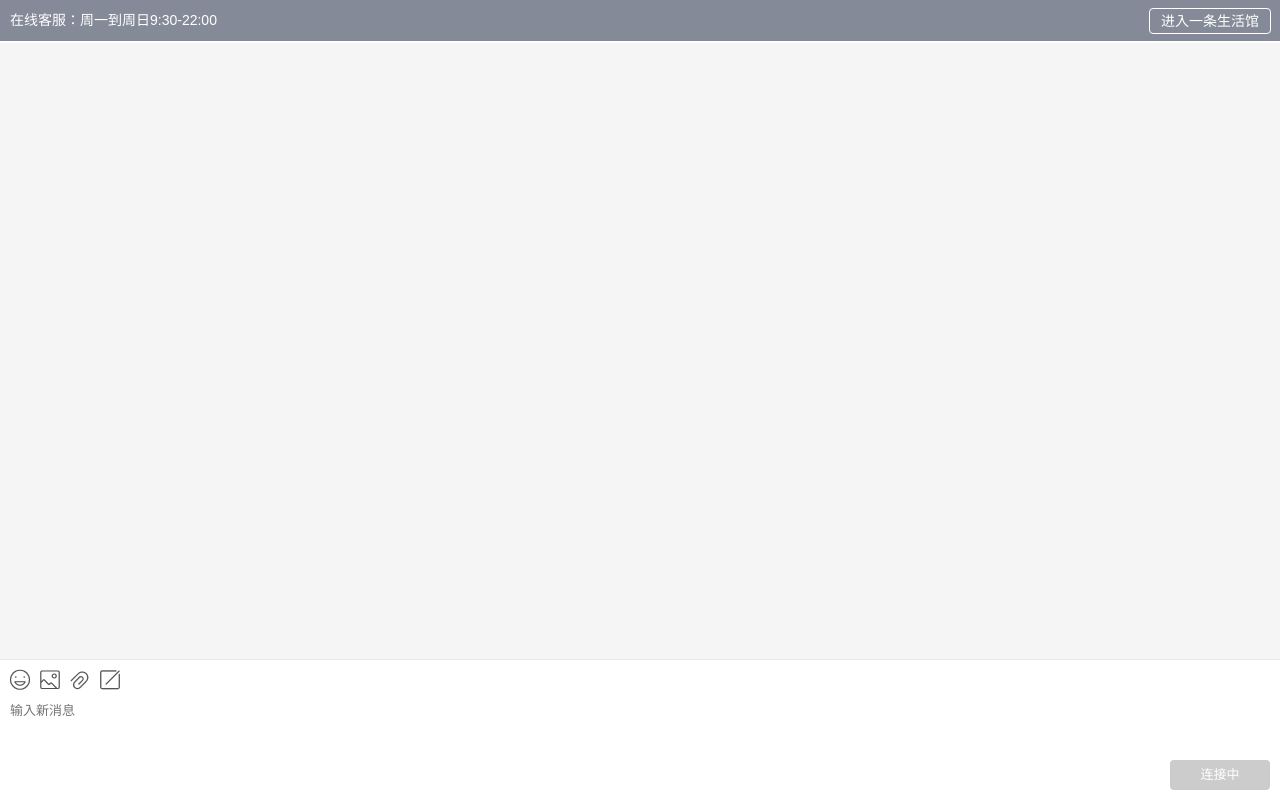
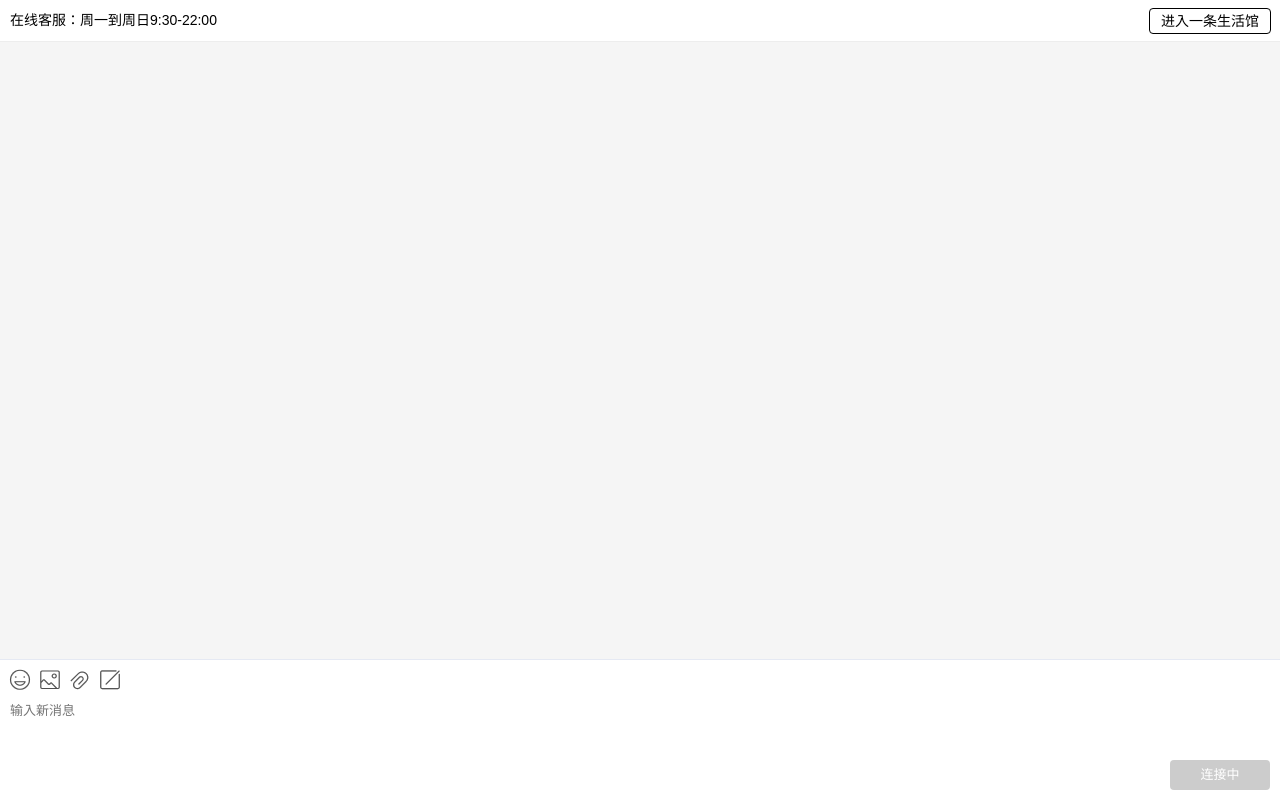
Before and after one commit to Raincle/yit_fe_kefu, a website: page static/tpl/im.html in a window 1280 px wide. Drawn offline with Linux system fonts and the light colour scheme; files that its build step writes are made by us from their sources; files whose address does not match are found by name.

Commit message:
更新header样式

```diff
--- a/static/css/src/body.scss
+++ b/static/css/src/body.scss
@@ -1,7 +1,7 @@
 /* 消息窗 */
 .em-widgetBody-wrapper {
 	position: absolute;
-	top: 43px;
+	top: 42px;
 	bottom: 140px;
 	background-color: rgb(245,245,245);
 	width: 100%;
--- a/static/css/src/header.scss
+++ b/static/css/src/header.scss
@@ -48,6 +48,7 @@
 	// border-top-right-radius: 4px;
 	// box-shadow: 0 1px 1px rgba(255, 255, 255, .3) inset;
 	cursor: default;
+	border-bottom: 1px solid #ededed;
 }
 .em-widgetHeader-portrait {
 	display: none;
@@ -83,7 +84,7 @@
 }
 .em-widgetHeader-workTime {
 	padding: 0 10px;
-	color: white;
+	color: black;
 }
 .em-widgetHeader-back {
 	position: absolute;
@@ -92,10 +93,10 @@
 	width: 80px;
 	height: 24px;
 	border-radius: 4px;
-	border: 1px solid white;
+	border: 1px solid black;
 	text-align: center;
 	line-height: 24px;
-	color: white;
+	color: black;
 
 	&:hover {
 		cursor: pointer;
--- a/static/css/src/mobile.scss
+++ b/static/css/src/mobile.scss
@@ -15,7 +15,6 @@
 		text-overflow: ellipsis;
 		white-space: nowrap;
 		max-width: 80%;
-		background-color: rgb(133,138,152);
 		padding: 0 10px;
 	}
 	.em-widgetBody-wrapper {
--- a/static/tpl/im.html
+++ b/static/tpl/im.html
@@ -19,7 +19,7 @@
 		<div id="em-kefu-webim-chat" class="em-widget-wrapper hide">
 
 			<!-- 标题栏 -->
-			<div id="em-widgetHeader" class="em-widgetHeader-wrapper bg-color border-color">
+			<div id="em-widgetHeader" class="em-widgetHeader-wrapper">
 				<div id="em-widgetDrag">
 
 					<!-- 用于拖动的浮层 -->
@@ -41,7 +41,7 @@
 					<span class="em-widgetHeader-workTime">在线客服：周一到周日9:30-22:00</span>
 
 					<!-- 退出客服 -->
-					<span title="返回" class="icon-back em-widgetHeader-back bg-color bg-hover-color-light">退出客服</span>
+					<span title="返回" class="icon-back em-widgetHeader-back">退出客服</span>
 
 					<!-- 最小化按钮 -->
 					<i title="关闭" class="icon-min em-widgetHeader-min bg-color border-color bg-hover-color-light"></i>
```
Also changed, not shown: im.html (+1 -1 lines), static/css/im.css.
